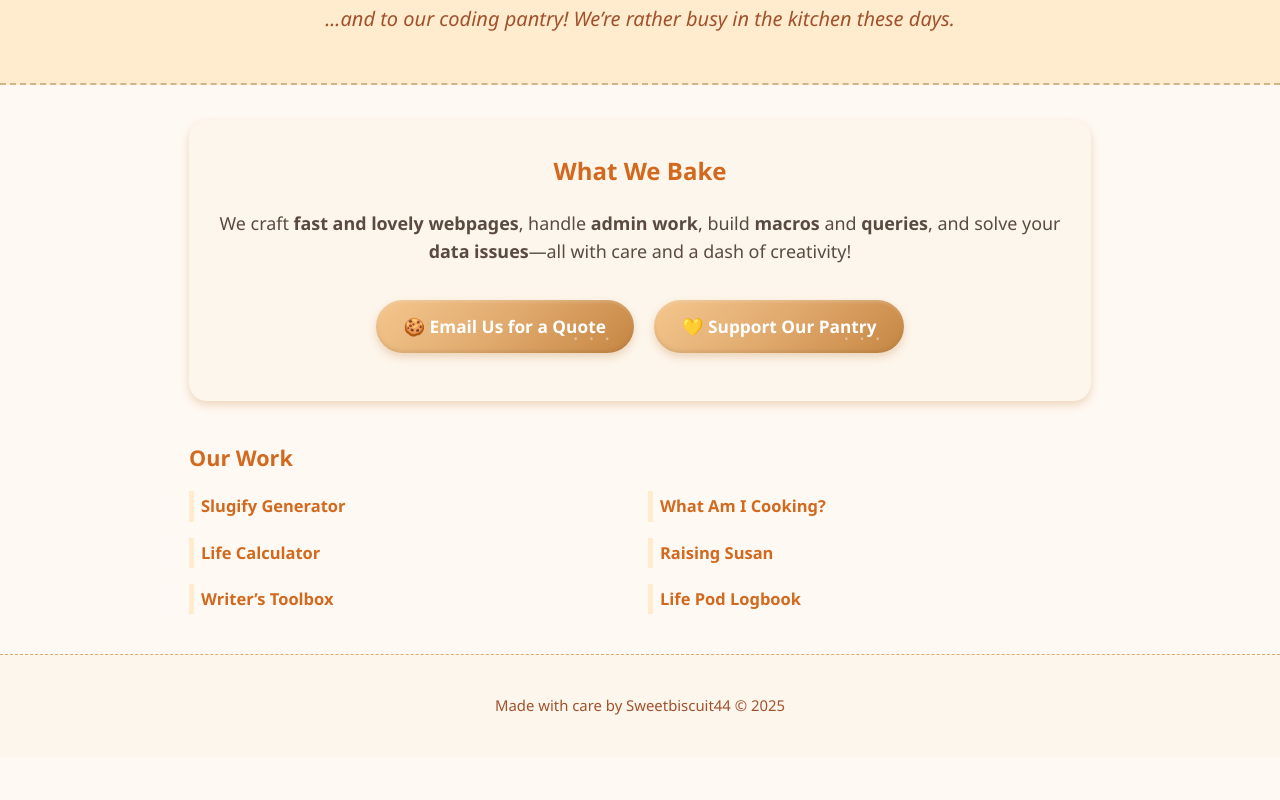
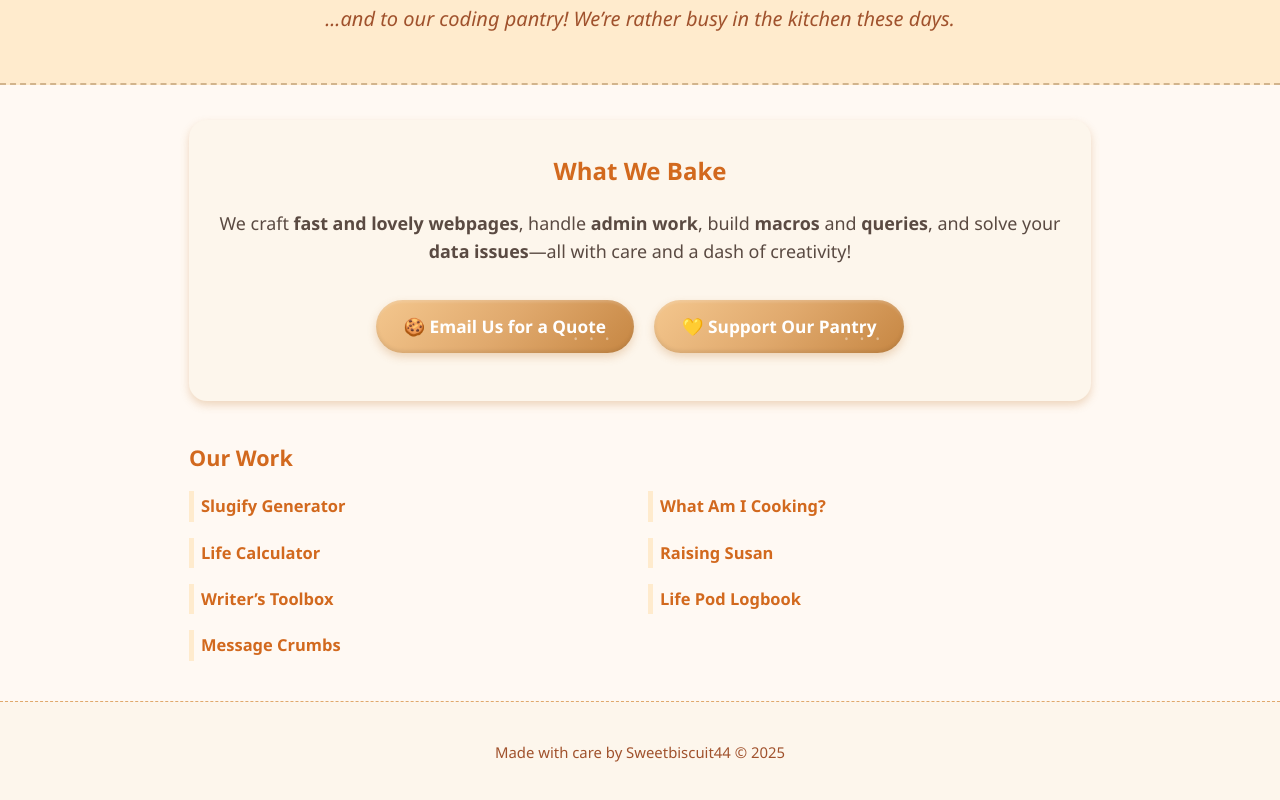
Before and after one commit to sweetbiscuit44-del/sweet-biscuit44-home-page, a plain HTML site: page index.html in a window 1280 px wide. Shown: the part 238-1038 px from the top of the page. Before the commit the page ends 995 px from the top, so only its background shows below. Drawn offline with Linux system fonts and the light colour scheme.

Commit message:
Add 'Message Crumbs' project link
Added a new project link for 'Message Crumbs' to the projects section.

```diff
--- a/index.html
+++ b/index.html
@@ -222,7 +222,8 @@
         <li><a href="https://sweetbiscuit44-del.github.io/raising-Susan/" target="_blank" title="Raising Susan">Raising Susan</a></li>
         <li><a href="https://sweetbiscuit44-del.github.io/writers-toolbox/" target="_blank" title="Writer’s Toolbox">Writer’s Toolbox</a></li>
         <li><a href="https://sweetbiscuit44-del.github.io/Life-pod-Logbook/" target="_blank" title="Life Pod Logbook">Life Pod Logbook</a></li>
-      </ul>
+        <li><a href="https://sweetbiscuit44-del.github.io/message-crumbs/" target="_blank" title="Message Crumbs">Message Crumbs</a></li>
+        </ul>
     </section>
   </main>
   <footer>
```
